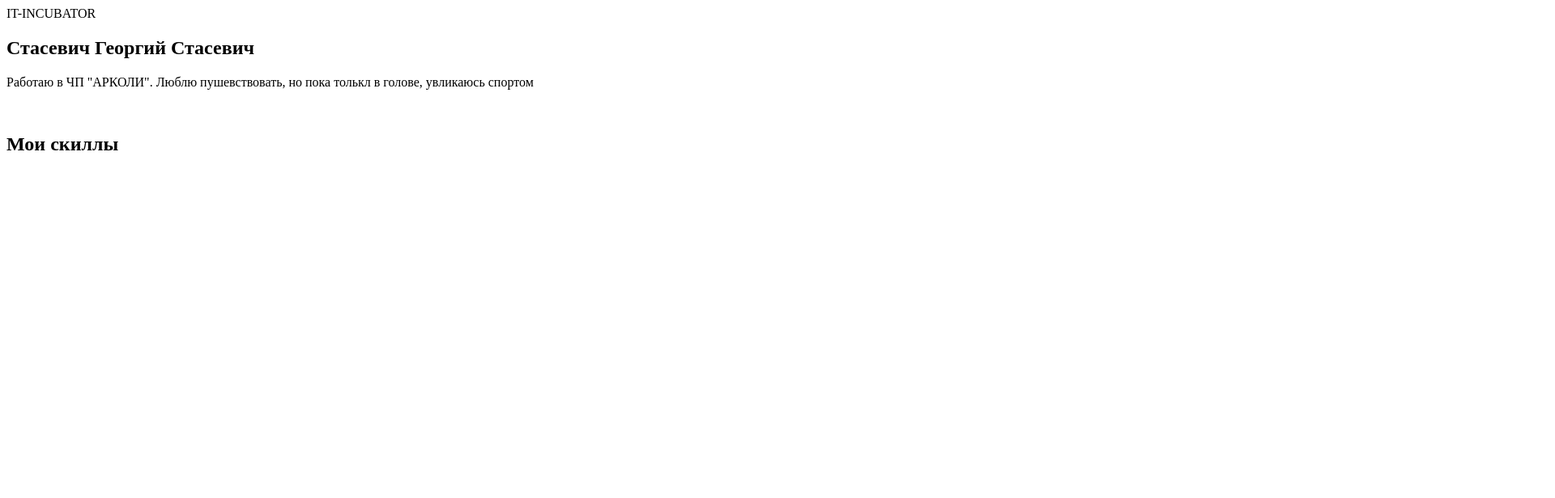
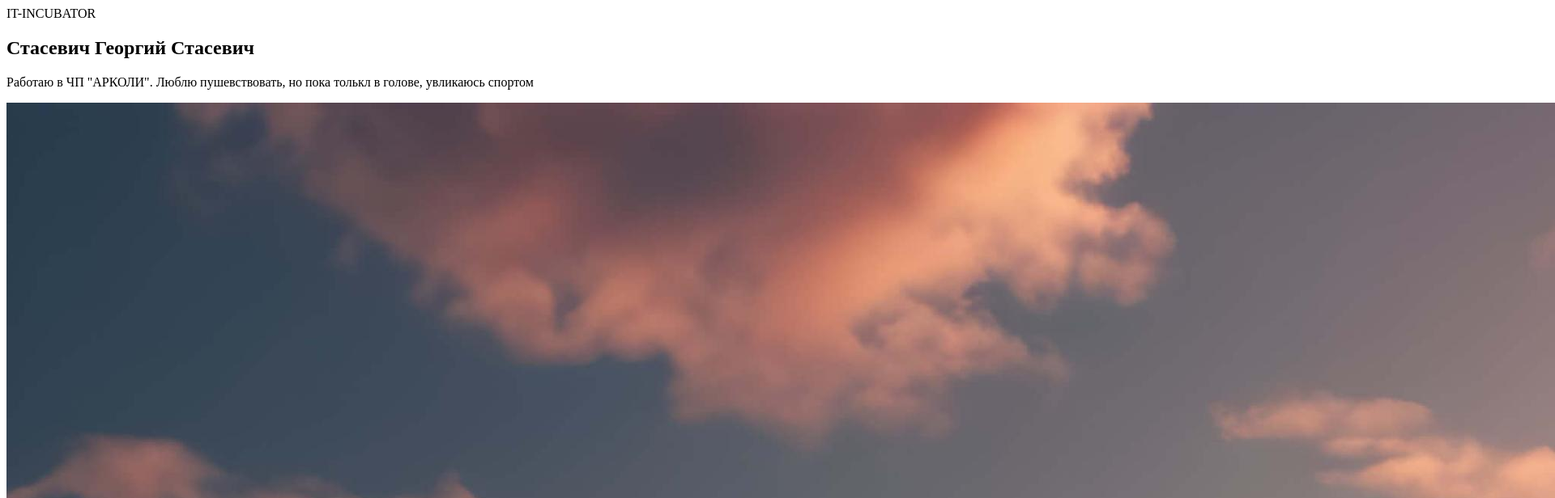
Before and after one commit to George-Stas/1-hw-with-auto-test-html-css-main, a plain HTML site: page index.html in a window 1280 px wide. Shown: the top 616 px of the page at 81% size, 1920 px wide, since content can reach past the window. Drawn offline with Linux system fonts and the light colour scheme.

Commit message:
complate task-1

```diff
--- a/index.html
+++ b/index.html
@@ -22,7 +22,7 @@
         <!-- b) Несколько строк о себе: где учишься или работаешь, хобби, увлечения. Используй тег для абзаца. Длина строки должна быть больше 50-ти симвов (пробелы и др знаки припинания тоже считаются символом) -->
          <p>Работаю в ЧП "АРКОЛИ". Люблю пушевствовать, но пока толькл в голове, увликаюсь спортом</p>
         <!-- c) Фото (или любую картинку из интернета). Не забудь добавить описание на случай, если изображение не загрузится -->
-         <img src="" alt="">
+         <img src="./images/top-section-bg.jpeg" alt="Красивое фото">
     </section>
 
     <section data-cy="hw1-section-about-pre">
```
